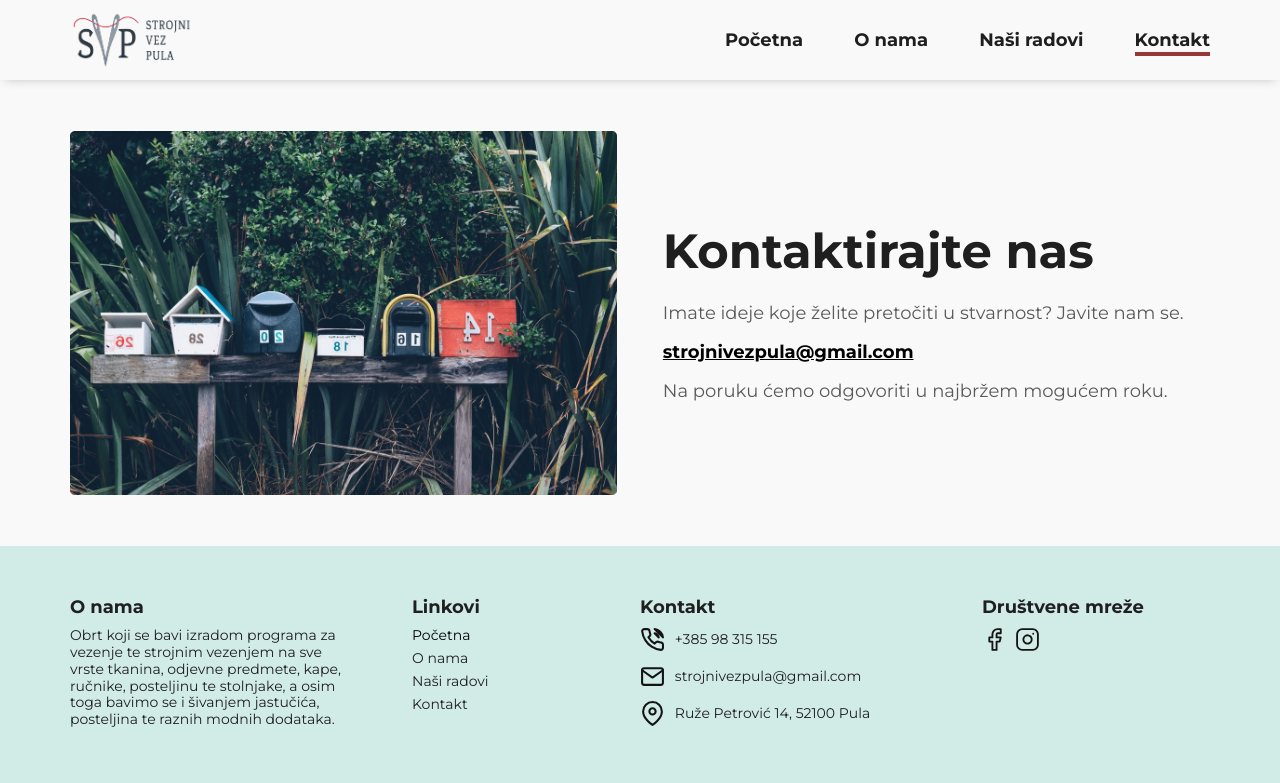
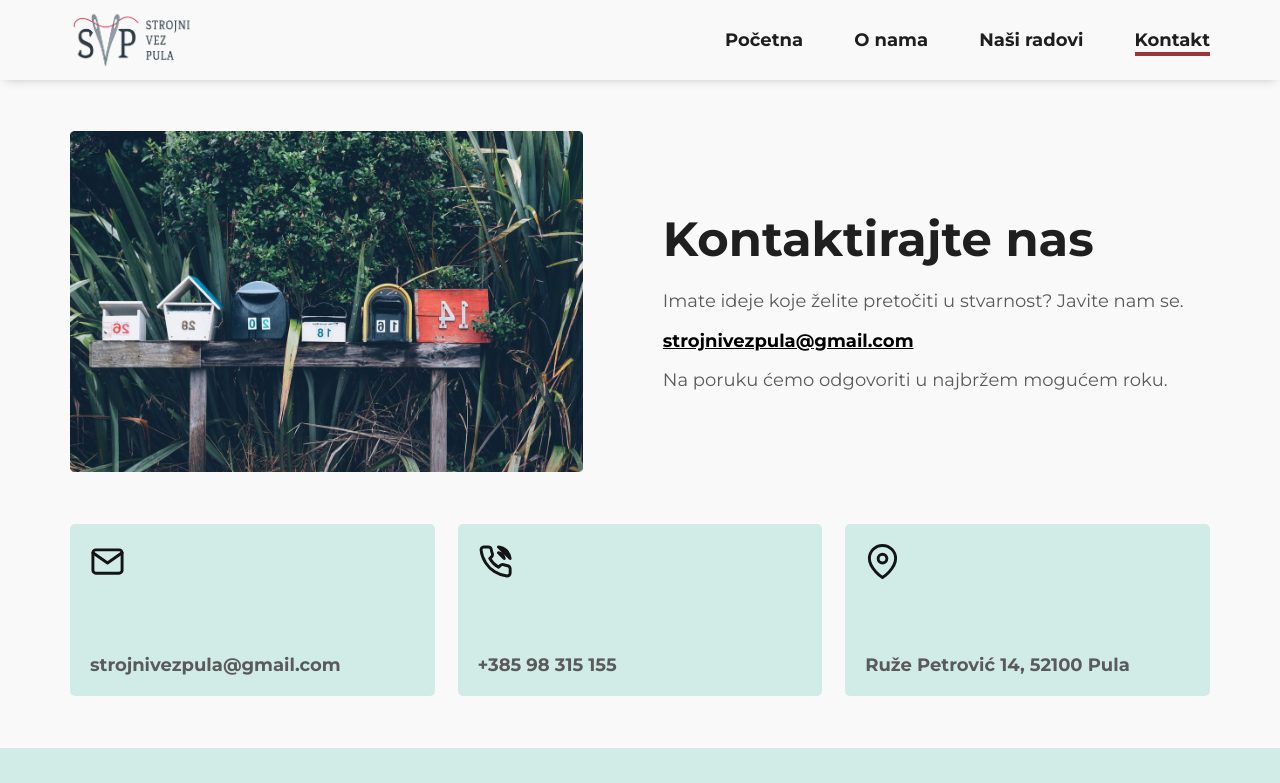
Before and after one commit to matteoTomicic/strojni-vez-pula, a Next.js app: page /kontakt in a window 1280 px wide. Shown: the top 783 px of the page. Built offline with nearby package versions, Linux system fonts and the light colour scheme.

Commit message:
contact us mini card and wrapper done

```diff
--- a/pages/kontakt.js
+++ b/pages/kontakt.js
@@ -1,10 +1,12 @@
 import Layout from "@components/Layout/Layout";
-import ContactCard from "@components/ContactCard/ContactCard.jsx";
+import ContactCard from "@components/ContactCard/ContactCard";
+import ContactCardMiniWrapper from "@components/ContactCardMiniWrapper/ContactCardMiniWrapper";
 
 const Contact = () => {
 	return (
 		<Layout title="Kontakt | Strojni vez Pula">
 			<ContactCard />
+			<ContactCardMiniWrapper />
 		</Layout>
 	);
 };
--- a/src/components/ContactCard/ContactCard.style.js
+++ b/src/components/ContactCard/ContactCard.style.js
@@ -32,7 +32,7 @@ export const StyledContactCard = styled.section`
         justify-content: center;
 
         @media (min-width: ${sizes.mdBreakMin}) {
-            width: 48%;
+            width: 45%;
         }
     }
 
--- /dev/null
+++ b/src/components/ContactCardMiniWrapper/ContactCardMini/ContactCardMini.jsx
@@ -0,0 +1,20 @@
+/* eslint-disable jsx-a11y/alt-text */
+import { StyledContactCardMini } from "@components/ContactCardMiniWrapper/ContactCardMini/ContactCardMini.style";
+import Image from "next/image";
+import PropTypes from "prop-types";
+
+const ContactCardMini = (props) => {
+	return (
+		<StyledContactCardMini>
+			<Image {...props.icon} width={35} height={35} />
+			<p>{props.cardText}</p>
+		</StyledContactCardMini>
+	);
+};
+
+ContactCardMini.propTypes = {
+	icon: PropTypes.object.isRequired,
+	cardText: PropTypes.string.isRequired,
+};
+
+export default ContactCardMini;
--- /dev/null
+++ b/src/components/ContactCardMiniWrapper/ContactCardMini/ContactCardMini.style.js
@@ -0,0 +1,40 @@
+import styled from "styled-components";
+import { colors, sizes } from "@global/styles";
+
+export const StyledContactCardMini = styled.div`
+	background: ${colors.themeGreenLight};
+	padding: 2rem;
+	border-radius: 0.5rem;
+	width: 35rem;
+
+	@media (min-width: ${sizes.mdBreakMin}) {
+		width: 33rem;
+	}
+
+	@media (min-width: ${sizes.lgBreakMin}) {
+		width: 32%;
+	}
+
+	& + & {
+		margin-top: 1.5rem;
+
+		@media (min-width: ${sizes.mdBreakMin}) {
+			margin-top: 0;
+		}
+	}
+
+	&:last-child {
+		@media (min-width: ${sizes.mdBreakMin}) {
+			margin-top: 1.8rem;
+		}
+
+		@media (min-width: ${sizes.lgBreakMin}) {
+			margin-top: 0;
+		}
+	}
+
+	p {
+		margin-top: 4em;
+		font-weight: bold;
+	}
+`;
--- /dev/null
+++ b/src/components/ContactCardMiniWrapper/ContactCardMiniWrapper.jsx
@@ -0,0 +1,18 @@
+import images from "@constants/image.constants";
+import content from "@constants/content.constants";
+import { StyledContactCardMiniWrapper } from "@components/ContactCardMiniWrapper/ContactCardMiniWrapper.style";
+import ContactCardMini from "@components/ContactCardMiniWrapper/ContactCardMini/ContactCardMini";
+
+const ContactCardMiniWrapper = () => {
+	return (
+		<StyledContactCardMiniWrapper>
+			<div className="container">
+				<ContactCardMini icon={images.icons.mail} cardText={content.contact.contactCardMail} />
+				<ContactCardMini icon={images.icons.phone} cardText="+385 98 315 155" />
+				<ContactCardMini icon={images.icons.location} cardText="Ruže Petrović 14, 52100 Pula" />
+			</div>
+		</StyledContactCardMiniWrapper>
+	);
+};
+
+export default ContactCardMiniWrapper;
--- /dev/null
+++ b/src/components/ContactCardMiniWrapper/ContactCardMiniWrapper.style.js
@@ -0,0 +1,18 @@
+import styled from "styled-components";
+import { sizes } from "@global/styles";
+
+export const StyledContactCardMiniWrapper = styled.section`
+	padding-bottom: 4vw;
+
+	.container {
+		justify-content: center;
+
+		@media (min-width: ${sizes.mdBreakMin}) {
+			justify-content: space-evenly;
+		}
+
+        @media (min-width: ${sizes.lgBreakMin}) {
+            justify-content: space-between;
+        }
+	}
+`;
```
